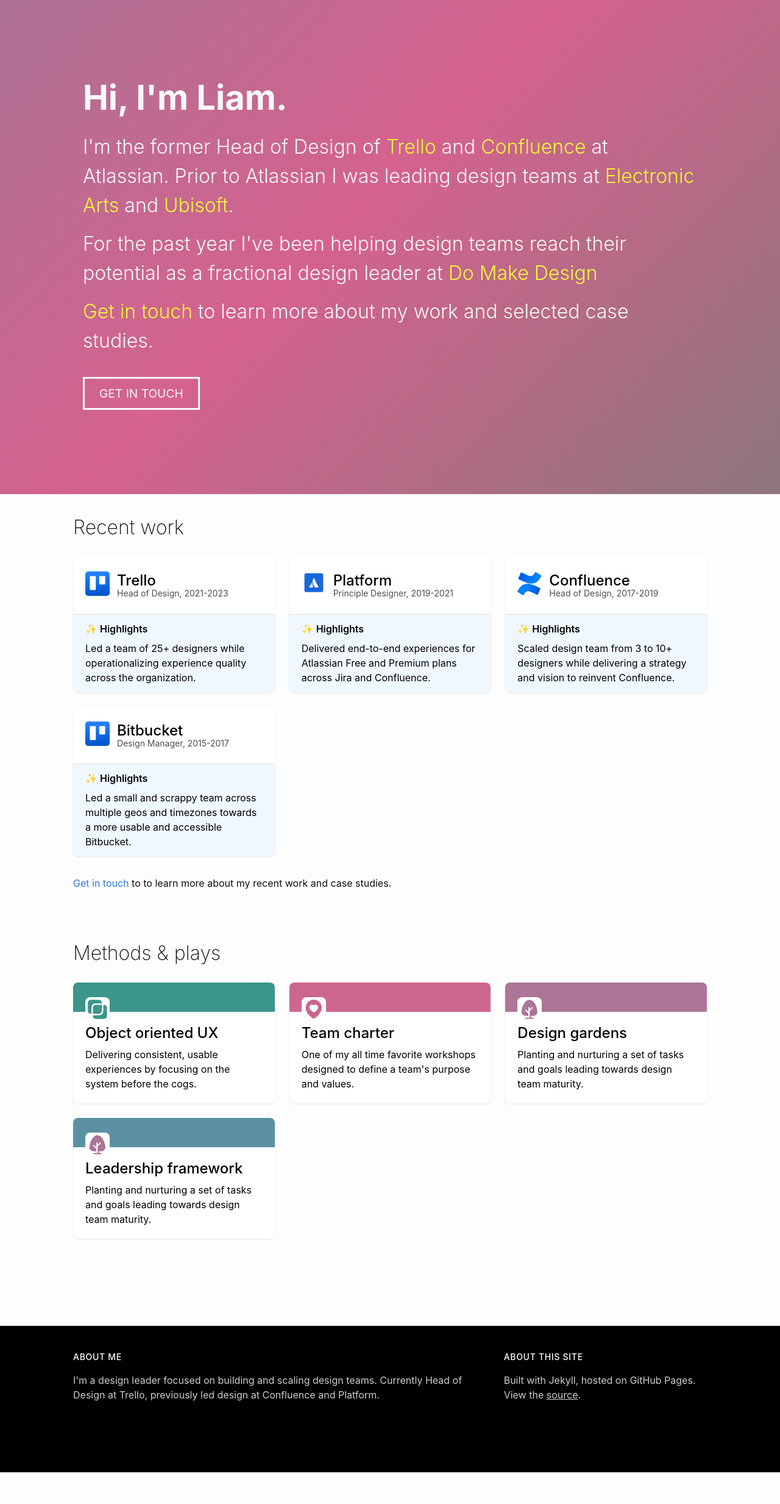
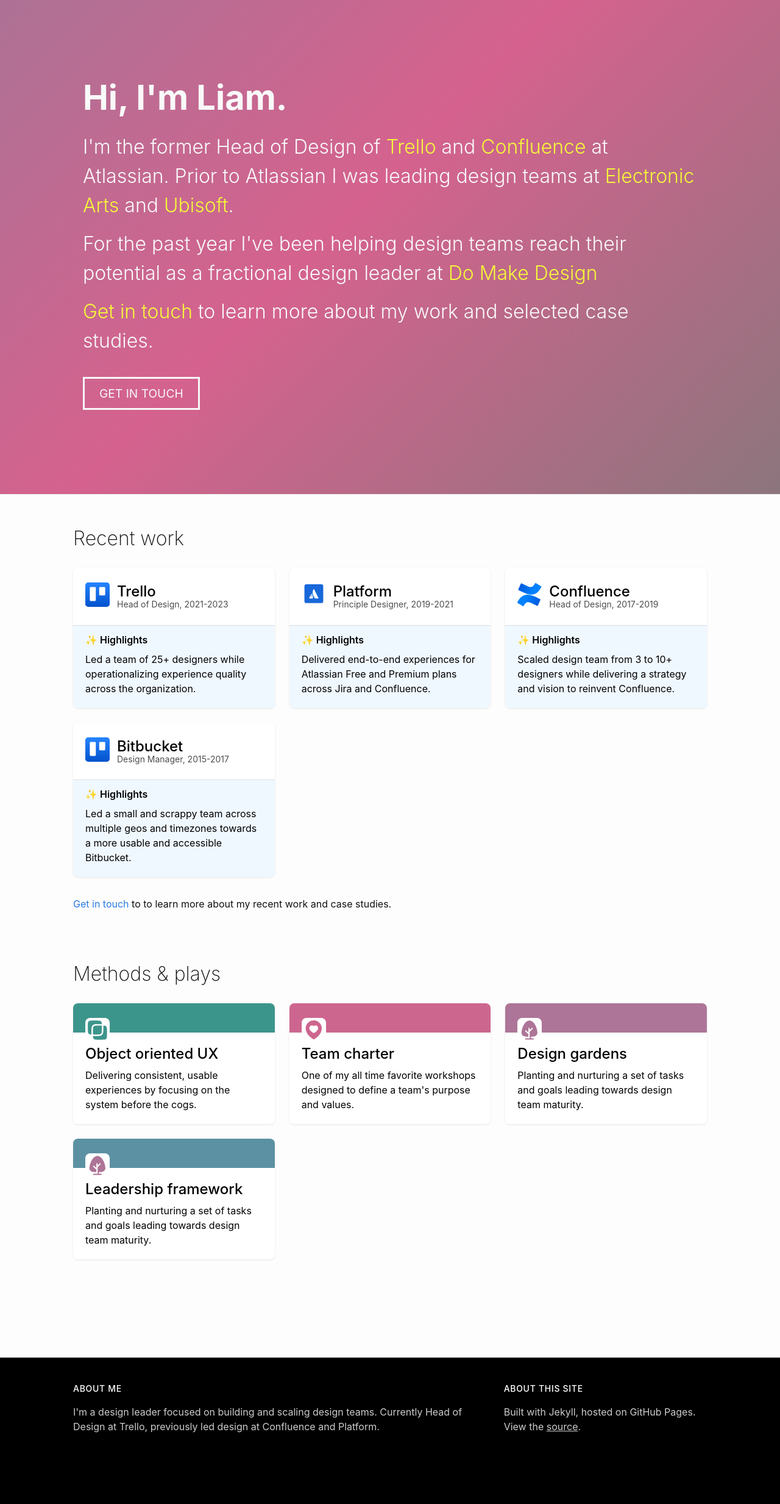
Before and after one commit to HeliumAce/personal-site, a Jekyll site: the page built from index.md, in a window 1280 px wide. Shown: the whole page at 61% size. Built offline with Jekyll 4.4.1, drawn with Linux system fonts in a browser that asks for light colours; before the commit the page ends 2414 px from its top, so only the background shows below that.

Commit message:
minor style updates

```diff
--- a/_layouts/home.html
+++ b/_layouts/home.html
@@ -45,7 +45,7 @@
     {% assign method_pages = site.pages | where: "layout", "method" | sort: "order" %}
     {% for method in method_pages %}
       <a href="{{ method.url }}" class="method-item" style="--method-color: {{ method.color }}">
-        <div class="method-header" style="background-color: {{ method.color }}">
+        <div class="method-header">
           <span class="method-icon">
             <img src="{{ method.icon }}" alt="{{ method.title }} icon">
           </span>
--- a/_sass/minima/_base.scss
+++ b/_sass/minima/_base.scss
@@ -121,6 +121,16 @@
     .username {
       text-decoration: underline;
     }
+  }
+}
+
+.back-link {
+  color: white;
+  text-decoration: none;
+
+  &:visited {
+    color: white;
+    text-decoration: none;
   }
 }
 
--- a/_sass/minima/_layout.scss
+++ b/_sass/minima/_layout.scss
@@ -176,7 +176,7 @@
  * Page content
  */
 .page-content {
-  padding: $spacing-unit 0;
+  padding: 48px 0;
   flex: 1;
 }
 
--- a/_sass/minima/_work.scss
+++ b/_sass/minima/_work.scss
@@ -102,7 +102,7 @@
     }
   }
 
-  @media screen and (max-width: $content-width + 400px) {
+  @media screen and (max-width: #{$content-width + 300px}) {
     display: none;
   }
 }
@@ -211,7 +211,7 @@
 
       .work-highlights {
         background: #F0F8FF;
-        padding: 12px 20px;
+        padding: 12px 20px 20px 20px;
         box-shadow: inset 0 1px 0 rgba(0,0,0,0.1);
 
         h3 {
--- a/assets/main.scss
+++ b/assets/main.scss
@@ -30,7 +30,7 @@
     display: flex;
     align-items: center;
     min-height: 90vh;
-    color: #F8F8F8;
+    color: #f9f9f9;
 }
 
 #hero-body h1 {
```
